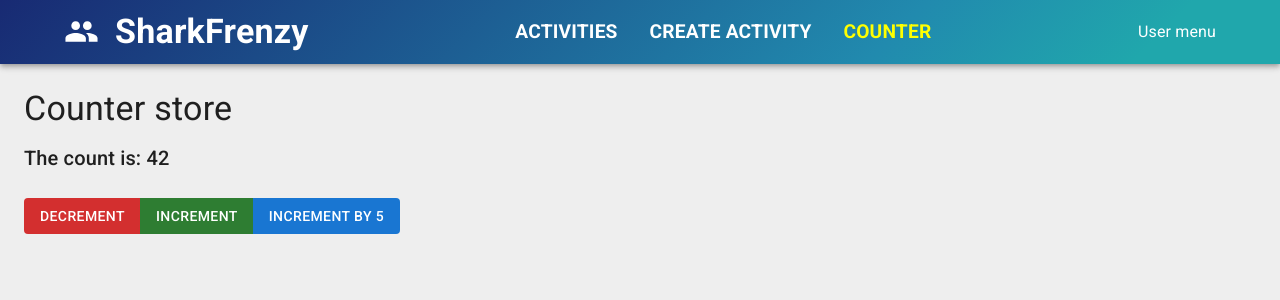
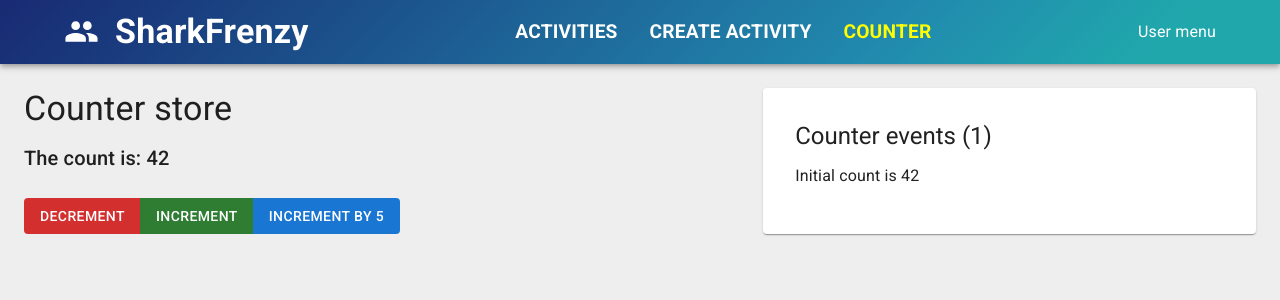
Before and after one commit to thecodereule/SharkFrenzy, a React (Vite) app in the folder client/: page /counter in a window 1280 px wide. Shown: the top 300 px of the page. Built offline with nearby package versions, Linux system fonts and the light colour scheme.

Commit message:
Computed properties

```diff
--- a/client/src/features/counter/Counter.tsx
+++ b/client/src/features/counter/Counter.tsx
@@ -1,11 +1,12 @@
-import { Button, ButtonGroup, Typography } from "@mui/material";
+import { Box, Button, ButtonGroup, List, ListItemText, Paper, Typography } from "@mui/material";
 import { useStore } from "../../lib/hooks/useStore";
 import { observer } from 'mobx-react-lite';
 
 const Counter = observer(function Counter() {
     const { counterStore } = useStore();
     return (
-        <>
+        <Box display='flex' justifyContent='space-between'>
+            <Box sx={{widh: '60%'}}>
                 <Typography variant="h4" gutterBottom>{counterStore.title}</Typography>
                 <Typography variant="h6">The count is: {counterStore.count}</Typography>
                 <ButtonGroup sx={{ mt: 3 }}>
@@ -13,7 +14,16 @@
                     <Button onClick={() => counterStore.increment()} variant="contained" color='success'>Increment</Button>
                     <Button onClick={() => counterStore.increment(5)} variant="contained" color='primary'>Increment by 5</Button>
                 </ButtonGroup>
-        </>
+            </Box>
+            <Paper sx={{width: '40%', p: 4}}>
+                <Typography variant="h5">Counter events ({counterStore.eventCount})</Typography>
+                <List>
+                    {counterStore.events.map((event, index) => (
+                        <ListItemText key={index}>{event}</ListItemText>
+                    ))}
+                </List>
+            </Paper>
+        </Box>
     )
 })
 
--- a/client/src/lib/stores/counterStore.ts
+++ b/client/src/lib/stores/counterStore.ts
@@ -4,6 +4,9 @@
 export default class CounterStore {
     title = 'Counter store';
     count = 42;
+    events: string[] = [
+        `Initial count is ${this.count}`
+    ]
 
     constructor() {
         makeAutoObservable(this)
@@ -11,9 +14,15 @@
 
     increment = (amount = 1) => {
         this.count  += amount;
+        this.events.push(`Incremented by ${amount} - count is now ${this.count}`)
     }
 
     decrement = (amount = 1) => {
         this.count -= amount;
+        this.events.push(`Decremented by ${amount} - count is now ${this.count}`)
+    }
+
+    get eventCount() {
+        return this.events.length;
     }
 }
```
Lines whose indentation alone changed are shown as unchanged.
